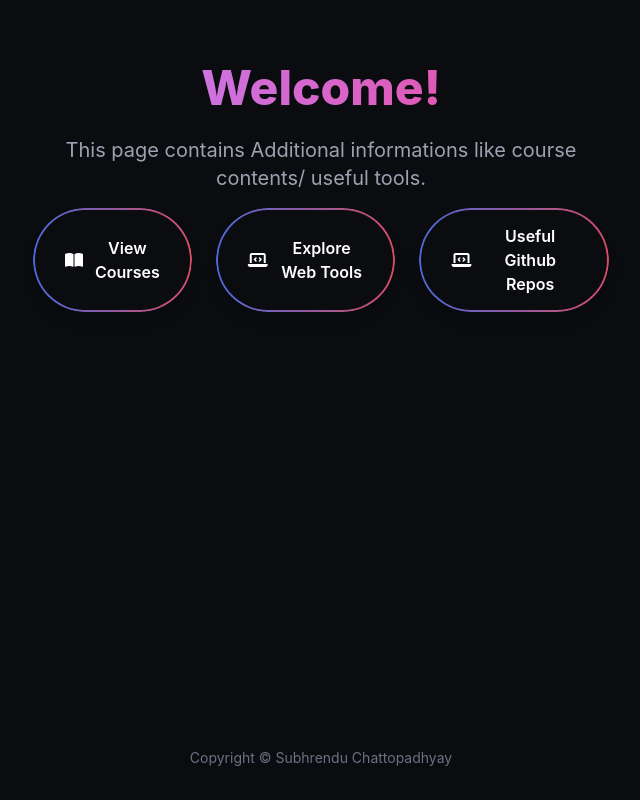
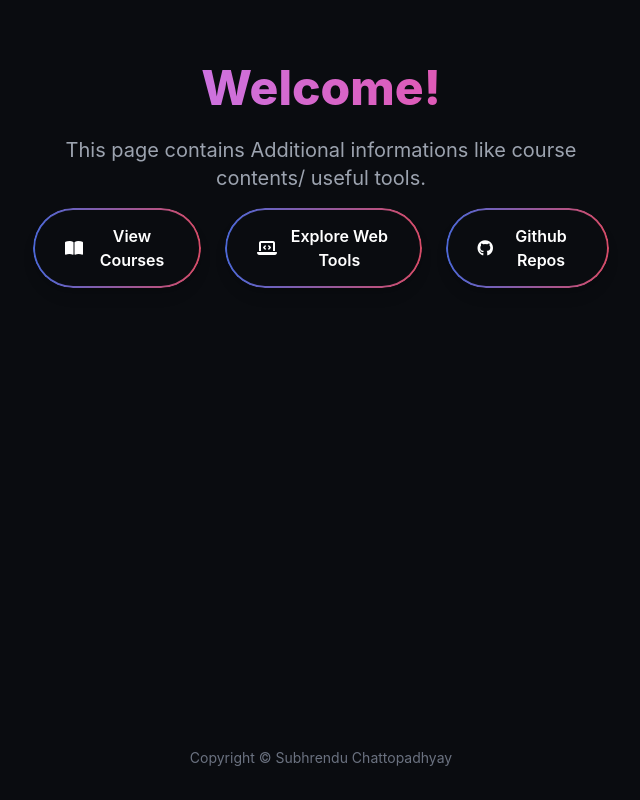
Before and after one commit to suchat-subho/suchat-subho.github.io, a plain HTML site: page index.html in a window 1280 px wide. Shown: the whole page, without its empty margins (319-959 px from the left). Drawn offline with nearby package versions, Linux system fonts and the light colour scheme.

Commit message:
modified:   index.html

```diff
--- a/index.html
+++ b/index.html
@@ -81,8 +81,8 @@
                 href="https://suchat-subho.github.io/usefulrepos/"
                 class="gradient-border-button text-white font-semibold py-4 px-8 rounded-full transition duration-300 ease-in-out transform hover:scale-105 shadow-lg focus:outline-none focus:ring-4 focus:ring-pink-500 focus:ring-opacity-50 flex items-center justify-center"
             >
-                <i class="fas fa-laptop-code mr-3"></i>
-                Useful Github Repos
+                <i class="fab fa-github mr-3"></i>
+                Github Repos
             </a>
 
         </div>
```
